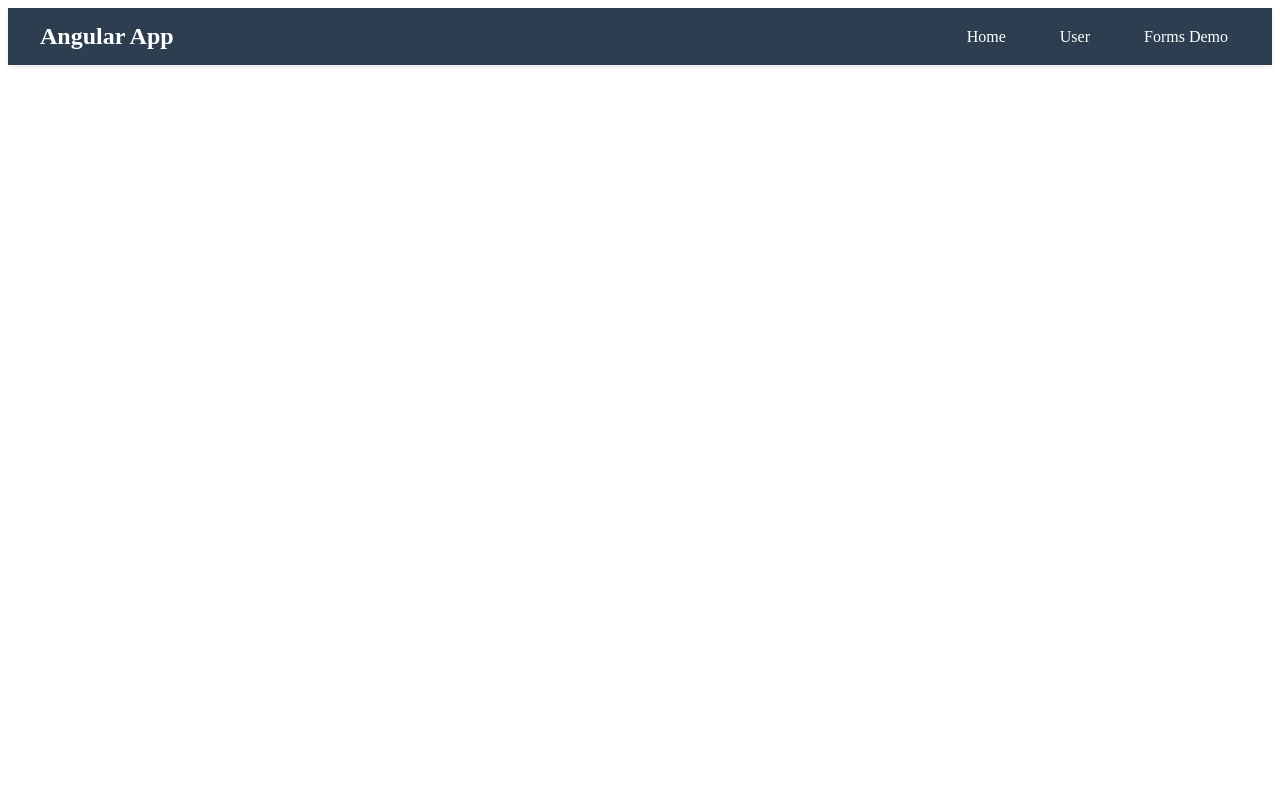
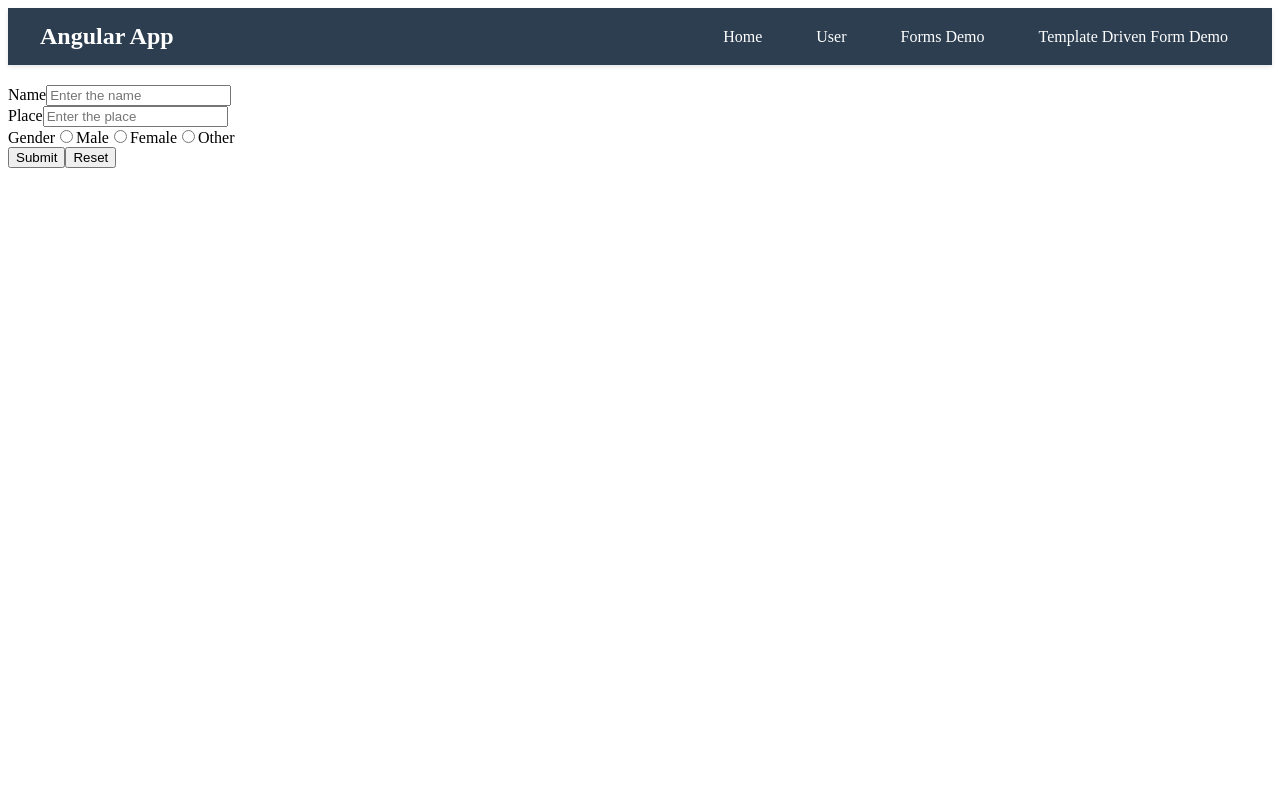
Before and after one commit to ashishsamuel/angular-project-learning5, an Angular app: page /template-driven-form in a window 1280 px wide. Before the commit this address led to /. Shown: the top 800 px of the page. Built offline with nearby package versions, Linux system fonts and the light colour scheme.

Commit message:
template driven form component demo changes

```diff
--- a/src/app/app.component.html
+++ b/src/app/app.component.html
@@ -5,6 +5,7 @@
       <a routerLink="/home" class="nav-link">Home</a>
       <a routerLink="/user" class="nav-link">User</a>
       <a routerLink="/forms-demo" class="nav-link">Forms Demo</a>
+      <a routerLink="/template-driven-form" class="nav-link">Template Driven Form Demo</a>
     </nav>
   </div>
 </header>
--- a/src/app/app.routes.ts
+++ b/src/app/app.routes.ts
@@ -2,9 +2,11 @@ import { Routes } from '@angular/router';
 import { HomeComponent } from './home/home.component';
 import { UserComponent } from './user/user.component';
 import { FormsDemoComponent } from './forms-demo/forms-demo.component';
+import { TemplateDrivenFormComponent } from './template-driven-form/template-driven-form.component';
 
 export const routes: Routes = [
   { path: 'home', component: HomeComponent },
   { path: 'user', component: UserComponent },
-  { path: 'forms-demo', component: FormsDemoComponent}
+  { path: 'forms-demo', component: FormsDemoComponent},
+  { path: 'template-driven-form', component: TemplateDrivenFormComponent}
 ];
--- /dev/null
+++ b/src/app/template-driven-form/template-driven-form.component.html
@@ -0,0 +1,57 @@
+<form (ngSubmit)="submitUserForm(userForm)" #userForm="ngForm">
+
+	<!-- //name field -->
+	<div>
+		<label for="userName">Name</label>
+        <!-- using formcontrol name itself -->
+		<!-- <input name="userName" id="userName" type="text" placeholder="Enter the name" required ngModel>
+        <div *ngIf="!userForm.controls['userName']?.valid && userForm.controls['userName']?.touched">
+            <small style="color: red;" *ngIf="userForm.controls['userName']?.errors?.['required']">Username is Rqeuired</small>
+        </div> -->
+        <!-- creating new template varaible and assigning ngmodel to it and using the variable name -->
+        <input name="userName" id="userName" type="text" placeholder="Enter the name" required ngModel #uname="ngModel">
+		<div *ngIf="!uname?.valid && uname?.touched">
+            <small style="color: red;" *ngIf="uname?.errors?.['required']">Username is Rqeuired</small>
+        </div>
+        <!-- using ngmodel -->
+         <!-- <input name="userName" id="userName" type="text" placeholder="Enter the name" required [(ngModel)]="uName" #uname="ngModel">
+         <span *ngIf="uName">You entered {{uName}}</span> -->
+	</div>
+
+	<!-- //Place field -->
+	<div>
+		<label for="place">Place</label>
+		<input name="place" id="place" type="text" placeholder="Enter the place" required ngModel>
+        <div *ngIf="!userForm.controls['place']?.valid && userForm.controls['place']?.touched">
+            <small style="color: red;" *ngIf="userForm.controls['place']?.errors?.['required']">Place is Rqeuired</small>
+        </div>
+	</div>
+
+	<!-- //Gender field -->
+	<!-- <div>
+		<label for="gender">Gender</label>
+		<input name="gender" id="male" type="radio" value="male" required ngModel>
+		<label for="male">Male</label>
+		<input name="gender" id="female" type="radio" value="female" required ngModel>
+		<label for="female">Female</label>
+		<input name="gender" id="other" type="radio" value="other" required ngModel>
+		<label for="other">Other</label>
+	</div> -->
+
+    <!-- gender field values obtained from array -->
+	<div>
+        <label for="gender">Gender</label>
+        <span *ngFor="let gender of genderList">
+            <input type="radio" name="gender" [value]="gender.value" [id]="gender.id" ngModel required>
+            <label [for]="gender.id">{{gender.display}}</label>
+        </span>
+        <div *ngIf="!userForm.controls['gender']?.valid && userForm.controls['gender']?.touched">
+            <small style="color: red;" *ngIf="userForm.controls['gender']?.errors?.['gender']">Gender is Rqeuired</small>
+        </div>
+    </div>
+
+	<!-- //submit button of the form -->
+	<!-- <button type="submit" [disabled]="!userForm.valid">Submit</button> -->
+	<button type="submit">Submit</button>
+	<button type="reset">Reset</button>
+</form>
--- /dev/null
+++ b/src/app/template-driven-form/template-driven-form.component.ts
@@ -0,0 +1,39 @@
+import { CommonModule } from '@angular/common';
+import { Component, ViewChild } from '@angular/core';
+import { FormsModule, NgForm } from '@angular/forms';
+
+@Component({
+  selector: 'app-template-driven-form',
+  standalone: true,
+  imports: [FormsModule, CommonModule],
+  templateUrl: './template-driven-form.component.html',
+  styleUrl: './template-driven-form.component.scss'
+})
+export class TemplateDrivenFormComponent {
+
+  // @ViewChild('userForm') formValues: NgForm;
+  genderList = [
+    {id:"male", display: "Male", value: "Male"},
+    {id:"female", display: "Female", value: "Female"},
+    {id:"other", display: "Other", value: "Other"},
+  ];
+
+  uName: string = '';
+  place: string = '';
+  gender: string = '';
+
+  submitUserForm(form:NgForm){
+	  console.log("form values",form)
+    // accesing form field values from value property
+    console.log("form value of username",form.value.userName)
+    console.log("form value of place",form.value.place)
+    console.log("form value of gender",form.value.gender)
+
+    // accessing form field values from controls property
+    console.log("form value of username from controls property",form.controls['userName'].value);
+    console.log("form value of username from controls property",form.controls['place'].value);
+    console.log("form value of username from controls property",form.controls['gender'].value);
+
+  }
+
+}
```
Also changed, not shown: src/app/template-driven-form/template-driven-form.component.scss (added).
